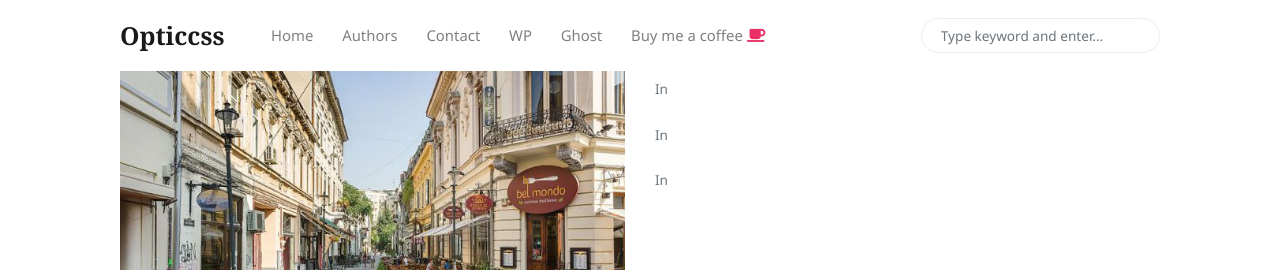
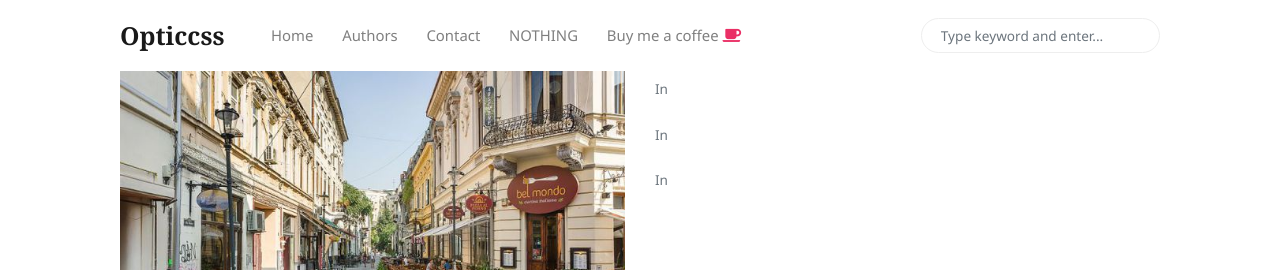
Before and after one commit to Opticcss/Opticcss.github.io, a Jekyll site: the page built from index.html, in a window 1280 px wide. Shown: the top 272 px of the page. Built offline with Jekyll 4.4.1, drawn with Linux system fonts in a browser that asks for light colours; nearby versions of some CDN libraries; the list of posts is cut into pages by our own code.

Commit message:
Update menu-header.html

```diff
--- a/_includes/menu-header.html
+++ b/_includes/menu-header.html
@@ -10,10 +10,7 @@
 <a class="nav-link" href="{{site.baseurl}}/contact.html">Contact</a>
 </li>
 <li class="nav-item">
-<a target="_blank" class="nav-link" href="https://www.wowthemes.net/themes/mundana-wordpress/">WP</a>
-</li>
-<li class="nav-item">
-<a target="_blank" class="nav-link" href="https://www.wowthemes.net/themes/mundana-ghost/">Ghost</a>
+<a target="_blank" class="nav-link" href="https://nothing">NOTHING</a>
 </li>
 <li class="nav-item">
 <a target="_blank" class="nav-link" href="https://www.wowthemes.net/donate/">Buy me a coffee <i class="fa fa-coffee text-danger"></i></a>
```
